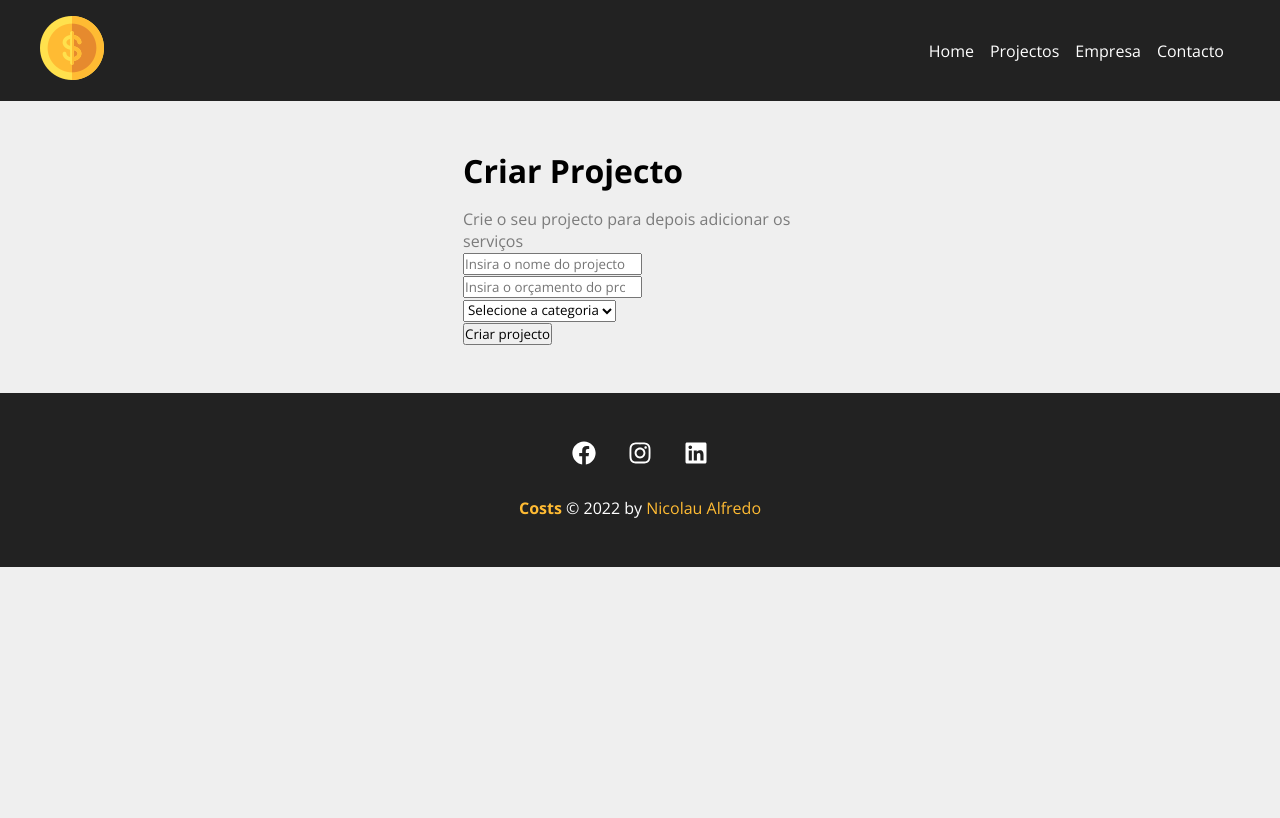
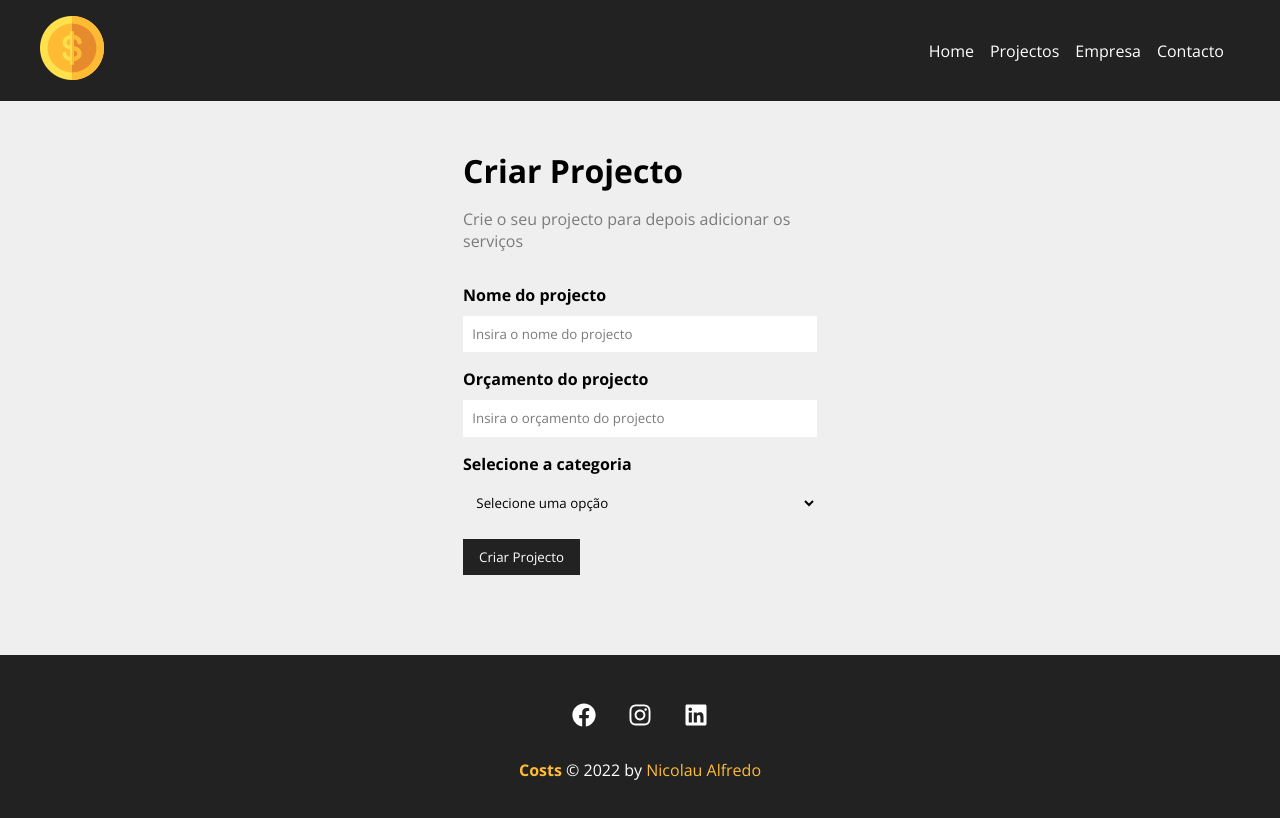
Before and after one commit to NicolauAlfredo/costs-projecto-react, a React (Create React App) app: page /newproject in a window 1280 px wide. Shown: the top 818 px of the page. Built offline with nearby package versions, Linux system fonts and the light colour scheme.

Commit message:
Criando a página criar projecto

```diff
--- /dev/null
+++ b/src/components/form/Input.js
@@ -0,0 +1,17 @@
+import styles from './Input.module.css'
+
+function Input({ type, text, name, placeholder, handleOnChange, value }) {
+    return (
+        <div className={styles.form_control}>
+            <label htmlFor={name}>{text}</label>
+            <input type={type}
+                name={name}
+                id={name}
+                placeholder={placeholder}
+                onChange={handleOnChange}
+                value={value} />
+        </div>
+    )
+}
+
+export default Input
--- /dev/null
+++ b/src/components/form/Input.module.css
@@ -0,0 +1,20 @@
+.form_control {
+    display: flex;
+    flex-direction: column;
+    margin-bottom: 1em;
+}
+
+.form_control label {
+    margin-bottom: .6em;
+    font-weight: bold;
+}
+
+.form_control input {
+    padding: .7em;
+    border-radius: 0;
+    border: none;
+}
+
+.form_control input::placeholder {
+    color: #7b7b7b;
+}
--- /dev/null
+++ b/src/components/form/Select.js
@@ -0,0 +1,14 @@
+import styles from './Select.module.css'
+
+function Select({ text, name, options, handleOnChange, value }) {
+    return (
+        <div className={styles.form_control}>
+            <label htmlFor={name}>{text}</label>
+            <select name={name} id={name}>
+                <option> Selecione uma opção </option>
+            </select>
+        </div>
+    )
+}
+
+export default Select
--- /dev/null
+++ b/src/components/form/Select.module.css
@@ -0,0 +1,16 @@
+.form_control {
+    display: flex;
+    flex-direction: column;
+    margin-bottom: 1em;
+}
+
+.form_control label {
+    margin-bottom: .6em;
+    font-weight: bold;
+}
+
+.form_control select {
+    padding: .7em;
+    border-radius: 0;
+    border: none;
+}
--- /dev/null
+++ b/src/components/form/Submit.js
@@ -0,0 +1,11 @@
+import styles from './Submit.module.css'
+
+function Submit({ text }) {
+    return (
+        <div>
+            <button className={styles.btn}>{text}</button>
+        </div>
+    )
+}
+
+export default Submit
--- /dev/null
+++ b/src/components/form/Submit.module.css
@@ -0,0 +1,13 @@
+.btn {
+    background-color: #222;
+    color: #fff;
+    padding: 0.7em 1.2em;
+    text-decoration: none;
+    transition: .5s;
+    cursor: pointer;
+    border: none;
+}
+
+.btn:hover {
+    color: #ffbb33;
+}
--- a/src/components/pages/NewProject.js
+++ b/src/components/pages/NewProject.js
@@ -6,7 +6,7 @@
         <div className={styles.newproject_container}>
             <h1> Criar Projecto </h1>
             <p> Crie o seu projecto para depois adicionar os serviços </p>
-            <ProjectForm />
+            <ProjectForm btnText="Criar Projecto" />
         </div>
     )
 }
--- a/src/components/project/ProjectForm.js
+++ b/src/components/project/ProjectForm.js
@@ -1,23 +1,27 @@
-function ProjectForm() {
+import Input from '../form/Input'
+import Select from '../form/Select'
+import Submit from '../form/Submit'
+
+import styles from './ProjectForm.module.css'
+
+function ProjectForm({ btnText }) {
     return (
-        <form>
-            <div>
-                <input type="text" placeholder="Insira o nome do projecto" />
-            </div>
+        <form className={styles.form}>
 
-            <div>
-                <input type="number" placeholder="Insira o orçamento do projecto" />
-            </div>
+            <Input
+                type="Text"
+                text="Nome do projecto"
+                name="Nome"
+                placeholder="Insira o nome do projecto" />
 
-            <div>
-                <select name="category_id">
-                    <option disable>Selecione a categoria</option>
-                </select>
-            </div>
-            <div>
-                <input type="submit" value="Criar projecto" />
-            </div>
+            <Input
+                type="number"
+                text="Orçamento do projecto"
+                name="budget"
+                placeholder="Insira o orçamento do projecto" />
 
+            <Select name="category_id" text="Selecione a categoria" />
+            <Submit text={btnText} />
         </form>
     )
 }
--- /dev/null
+++ b/src/components/project/ProjectForm.module.css
@@ -0,0 +1,4 @@
+.form {
+    width: 100%;
+    margin: 2em 0;
+}
```
